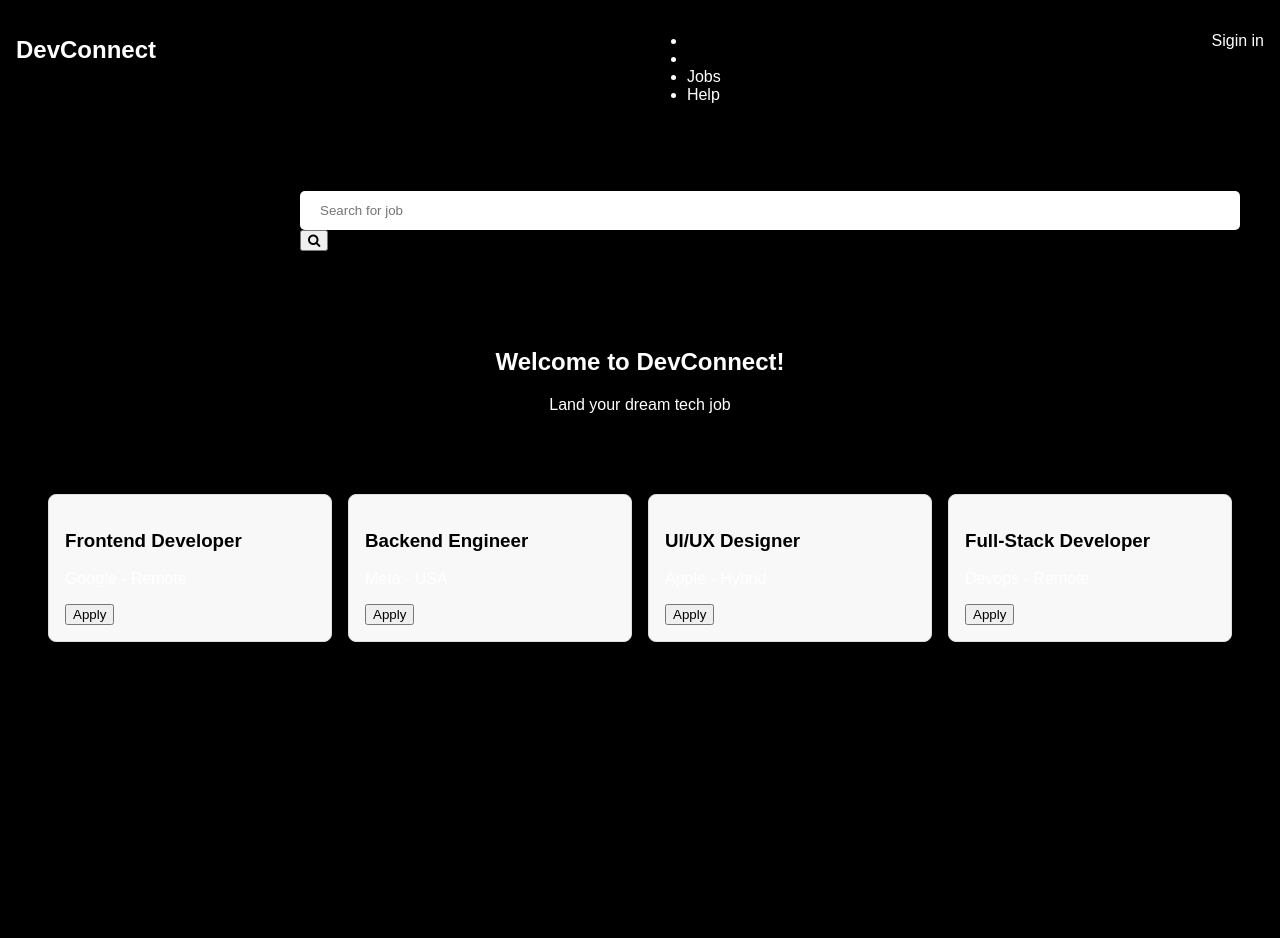
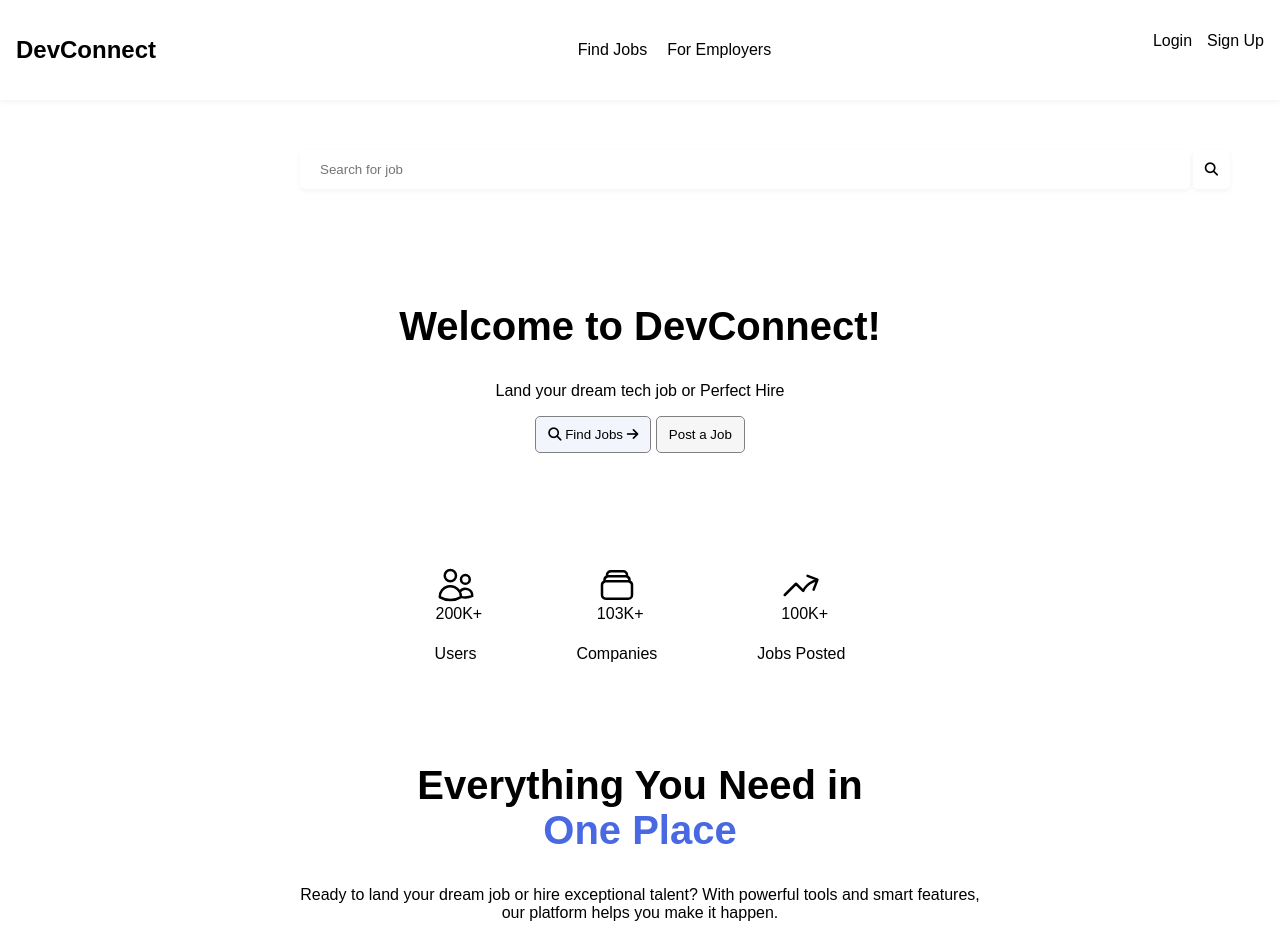
Before and after one commit to Kbruce01/devconnect, a plain HTML site: page index.html in a window 1280 px wide. Before the commit the page ends 800 px from the top, so only its background shows below. Drawn offline with Linux system fonts and the light colour scheme.

Commit message:
removed job card. made a whole new interface and stled it.

```diff
--- a/Scripts/script.js
+++ b/Scripts/script.js
@@ -1,4 +1,4 @@
-document.addEventListener("DOMContentLoaded", () => {
+/*document.addEventListener("DOMContentLoaded", () => {
   const jobs = [
     { title: "Frontend Developer", company: "Google", location: "Remote" },
     { title: "Backend Engineer", company: "Meta", location: "USA" },
@@ -19,3 +19,5 @@ document.addEventListener("DOMContentLoaded", () => {
     container.appendChild(div);
   });
 });
+
+*/
--- a/Styles/style.css
+++ b/Styles/style.css
@@ -2,13 +2,16 @@ body {
   font-family: sans-serif;
   margin: 0;
   padding: 0;
-  background-color: black;
 }
 
 nav {
   padding: 1rem;
   display: flex;
   justify-content: space-between;
+  box-shadow: 0 2px 5px rgba(0, 0, 0, 0.05);
+  position: sticky;
+  z-index: 1000;
+  top: 0;
 }
 
 header {
@@ -16,8 +19,13 @@ header {
   text-align: center;
 }
 
-h2, h1, p {
-    color: white;
+h2 {
+    font-size: 40px;
+}
+
+.login-section {
+  display: flex;
+  gap: 15px;
 }
 
 h1 {
@@ -25,38 +33,19 @@ h1 {
   font-weight: bold;
 }
 
-#jobsContainer {
-  padding: 2rem;
+.container {
   display: flex;
-  flex-wrap: wrap;
-  gap: 1rem;
-  padding: 2rem;
   justify-content: center;
-}
-
-.login-btn {
-
-}
-
-.login-btn:hover {
-  background-color: #019170;
-}
-
-.job-card {
-  background-color: #f8f8f8;
-  border: 1px solid #ddd;
-  border-radius: 8px;
-  padding: 1rem;
-  width: 250px;
-  box-shadow: 0 2px 5px rgba(0, 0, 0, 0.05);
+  gap: 100px;
+  margin-top: 80px;
 }
 
 .search-container {
   position: relative;
-  width: 300px;
   margin: 50px;
   margin-left: 300px;
-  top: 5px;
+  display: flex;
+  gap: 3px;
 }
 
 .input-btn {
@@ -64,12 +53,56 @@ h1 {
   border-radius: 5px;
   border: none;
   width: 900px;
+  box-shadow: 0 2px 5px rgba(0, 0, 0, 0.05);
 }
 
 .search-icon {
-  padding: 12px 20px;
+  padding: 10px 12px;
+  border: none;
+  border-radius: 5px;
+  background-color: white;
+  box-shadow: 0 2px 5px rgba(0, 0, 0, 0.05);
 }
 
-li {
-  color: white;
+ul {
+  left: 10px;
+  list-style-type: none;
+  display: flex;
+  justify-content: center;
+  align-items: center;
+  gap: 20px;
 }
+
+.post-job-btn{
+  padding: 10px 12px;
+  border-radius: 5px;
+  border: 1px solid gray;
+  background: rgba(26, 68, 194, 0.05);
+}
+
+.post-a-job-btn {
+  padding: 10px 12px;
+  border-radius: 5px;
+  border: 1px solid gray;
+  background-color: rgb(246, 246, 246);
+}
+
+.icon, a {
+  width: 40px;
+  height: 40px;
+  display: flex;
+  justify-self: center;
+}
+
+.break-line {
+  display: block;
+}
+
+.all-you-need {
+  text-align: center;
+  margin-top: 100px;
+}
+
+.break-line {
+  color: rgb(72, 105, 226);
+}
--- a/index.html
+++ b/index.html
@@ -5,19 +5,24 @@
         <meta name="viewport" content="width=device-width, initial-scale=1.0" />
         <title>DevConnect</title>
         <link rel="stylesheet" href="/Styles/style.css" />
-        <link rel="stylesheet" href="https://cdnjs.cloudflare.com/ajax/libs/font-awesome/4.7.0/css/font-awesome.min.css">
+
+        <link
+            rel="stylesheet"
+            href="https://cdnjs.cloudflare.com/ajax/libs/font-awesome/6.5.0/css/all.min.css"
+        />
 
     </head>
     <body>
         <nav>
             <h1>DevConnect</h1>
-            <ul>
-                <li></li>
-                <li></li>
-                <li>Jobs</li>
-                <li>Help</li>
+            <ul class="list-style-type: none;">
+                <li>Find Jobs</li>
+                <li>For Employers</li>
             </ul>
-            <p>Sigin in</p>
+            <div class="login-section">
+                <p>Login</p>
+                <p>Sign Up</p>
+            </div>
         </nav>
 
 
@@ -27,17 +32,61 @@
                 id="job-search"
                 class="input-btn"
             />
-            <button search-icon>
+            <button class="search-icon">
                 <i class="fa fa-search"></i>
             </button>
         </div>
 
         <header>
             <h2>Welcome to DevConnect!</h2>
-            <p>Land your dream tech job</p>
+            <p>Land your dream tech job or <span>Perfect Hire</span></p>
+
+            <button class="post-job-btn">
+                <i class="fas fa-search"></i>
+                Find Jobs
+                <i class="fas fa-arrow-right"></i>
+             </button>
+
+             <button class="post-a-job-btn">
+                Post a Job
+            </button>
+
         </header>
 
-        <section id="jobsContainer"></section>
+        <section class="container">
+            <div class="user-icon">
+                <svg xmlns="http://www.w3.org/2000/svg" fill="none" viewBox="0 0 24 24" stroke-width="1.5" stroke="currentColor" class="icon">
+                 <path stroke-linecap="round" stroke-linejoin="round" d="M15 19.128a9.38 9.38 0 0 0 2.625.372 9.337 9.337 0 0 0 4.121-.952 4.125 4.125 0 0 0-7.533-2.493M15 19.128v-.003c0-1.113-.285-2.16-.786-3.07M15 19.128v.106A12.318 12.318 0 0 1 8.624 21c-2.331 0-4.512-.645-6.374-1.766l-.001-.109a6.375 6.375 0 0 1 11.964-3.07M12 6.375a3.375 3.375 0 1 1-6.75 0 3.375 3.375 0 0 1 6.75 0Zm8.25 2.25a2.625 2.625 0 1 1-5.25 0 2.625 2.625 0 0 1 5.25 0Z" />
+                </svg>
+                <a>200K+</a>
+
+                Users
+            </div>
+            <div>
+                <svg xmlns="http://www.w3.org/2000/svg" fill="none" viewBox="0 0 24 24" stroke-width="1.5" stroke="currentColor" class="icon">
+                    <path stroke-linecap="round" stroke-linejoin="round" d="M6 6.878V6a2.25 2.25 0 0 1 2.25-2.25h7.5A2.25 2.25 0 0 1 18 6v.878m-12 0c.235-.083.487-.128.75-.128h10.5c.263 0 .515.045.75.128m-12 0A2.25 2.25 0 0 0 4.5 9v.878m13.5-3A2.25 2.25 0 0 1 19.5 9v.878m0 0a2.246 2.246 0 0 0-.75-.128H5.25c-.263 0-.515.045-.75.128m15 0A2.25 2.25 0 0 1 21 12v6a2.25 2.25 0 0 1-2.25 2.25H5.25A2.25 2.25 0 0 1 3 18v-6c0-.98.626-1.813 1.5-2.122" />
+                </svg>
+                <a>103K+</a>
+
+                Companies
+            </div>
+            <div>
+                <svg xmlns="http://www.w3.org/2000/svg" fill="none" viewBox="0 0 24 24" stroke-width="1.5" stroke="currentColor" class="icon">
+                    <path stroke-linecap="round" stroke-linejoin="round" d="M2.25 18 9 11.25l4.306 4.306a11.95 11.95 0 0 1 5.814-5.518l2.74-1.22m0 0-5.94-2.281m5.94 2.28-2.28 5.941" />
+                </svg>
+                <a>100K+</a>
+
+                Jobs Posted
+            </div>
+        </section>
+
+        <section class="all-you-need">
+            <h2>
+                Everything You Need in
+                <span class="break-line">One Place</span>
+            </h2>
+            <p>Ready to land your dream job or hire exceptional talent? With powerful tools and smart features, <br>our platform helps you make it happen.</br></p>
+        </section>
 
 
         <script src="/Scripts/script.js"></script>
```
